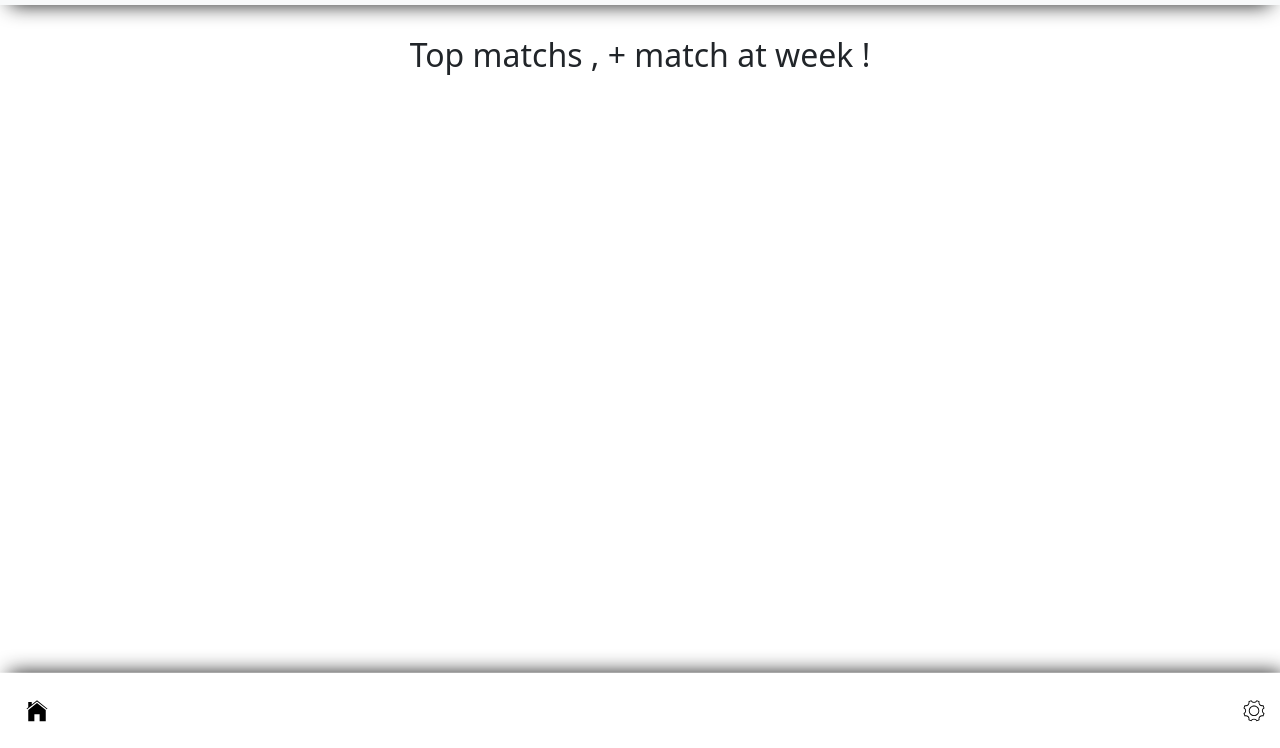
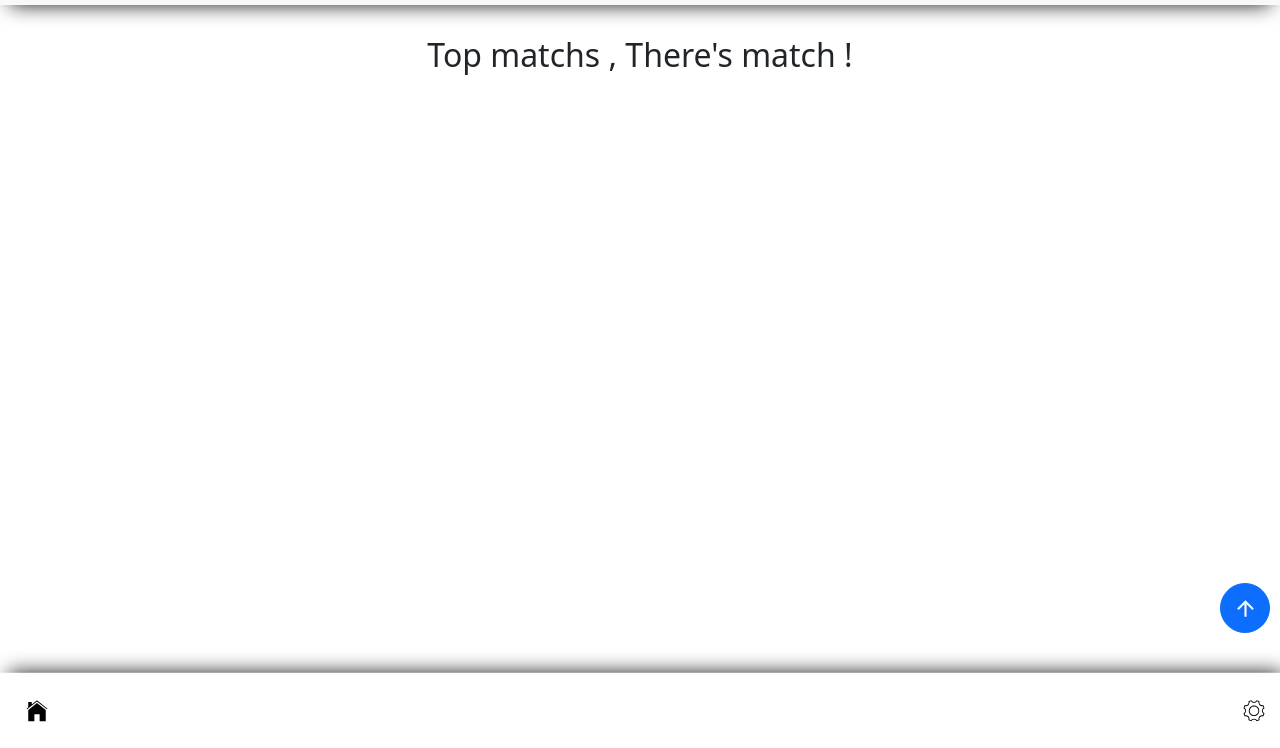
Before and after one commit to Adil-production/FootballMatches, a plain HTML site: page index.html in a window 1280 px wide. Shown: the part 52-800 px from the top of the page. Drawn offline with nearby package versions, Linux system fonts and the light colour scheme; no server answers.

Commit message:
Update index.html

```diff
--- a/index.html
+++ b/index.html
@@ -12,7 +12,25 @@
     .white{
         fill: white;
     }
+    ::-webkit-scrollbar {
+  width: 10px;
+}
 
+/* Track */
+::-webkit-scrollbar-track {
+  background: rgb(202, 202, 202);
+}
+
+/* Handle */
+::-webkit-scrollbar-thumb {
+border-radius : 50px;
+  background: #777;
+}
+
+/* Handle on hover */
+::-webkit-scrollbar-thumb:hover {
+  background: #777;
+}
 
 </style>
 </head>
@@ -67,7 +85,8 @@
     </div>
    </nav>
   <div align="center" >
-    <h2 class="m-3" id="top">Top matchs , +<span id="numberOfMatch"></span> match at week !</h2>
+
+    <h2 class="m-3" id="top">Top matchs , There's <span id="numberOfMatch"></span> match !</h2>
 </div>
 
 </div>
@@ -87,7 +106,13 @@
     <br>
     <br>
     <br>
-
+    <a href="#"><button style="position: fixed; right: 10px; bottom: -10px; transform: translateY(-250%); width: 50px; height: 50px;" id="up" class="btn btn-primary rounded-circle"><svg style="fill: white; transform: translateY(0%);" xmlns="http://www.w3.org/2000/svg" xmlns:xlink="http://www.w3.org/1999/xlink" version="1.1" id="Layer_1" x="0px" y="0px" width="25px" height="25px" viewBox="0 0 512 512" enable-background="new 0 0 512 512" xml:space="preserve">
+        <g id="Icon_8_">
+            <g>
+                <path d="M277.375,427V167.296l119.702,119.702L427,256L256,85L85,256l29.924,29.922l119.701-118.626V427H277.375z"/>
+            </g>
+        </g>
+        </svg></button></a>
     <script src="https://cdn.jsdelivr.net/npm/bootstrap@5.1.1/dist/js/bootstrap.bundle.min.js" integrity="sha384-/bQdsTh/da6pkI1MST/rWKFNjaCP5gBSY4sEBT38Q/9RBh9AH40zEOg7Hlq2THRZ" crossorigin="anonymous"></script>
     <script src="script.js"></script>
 </body>
```
